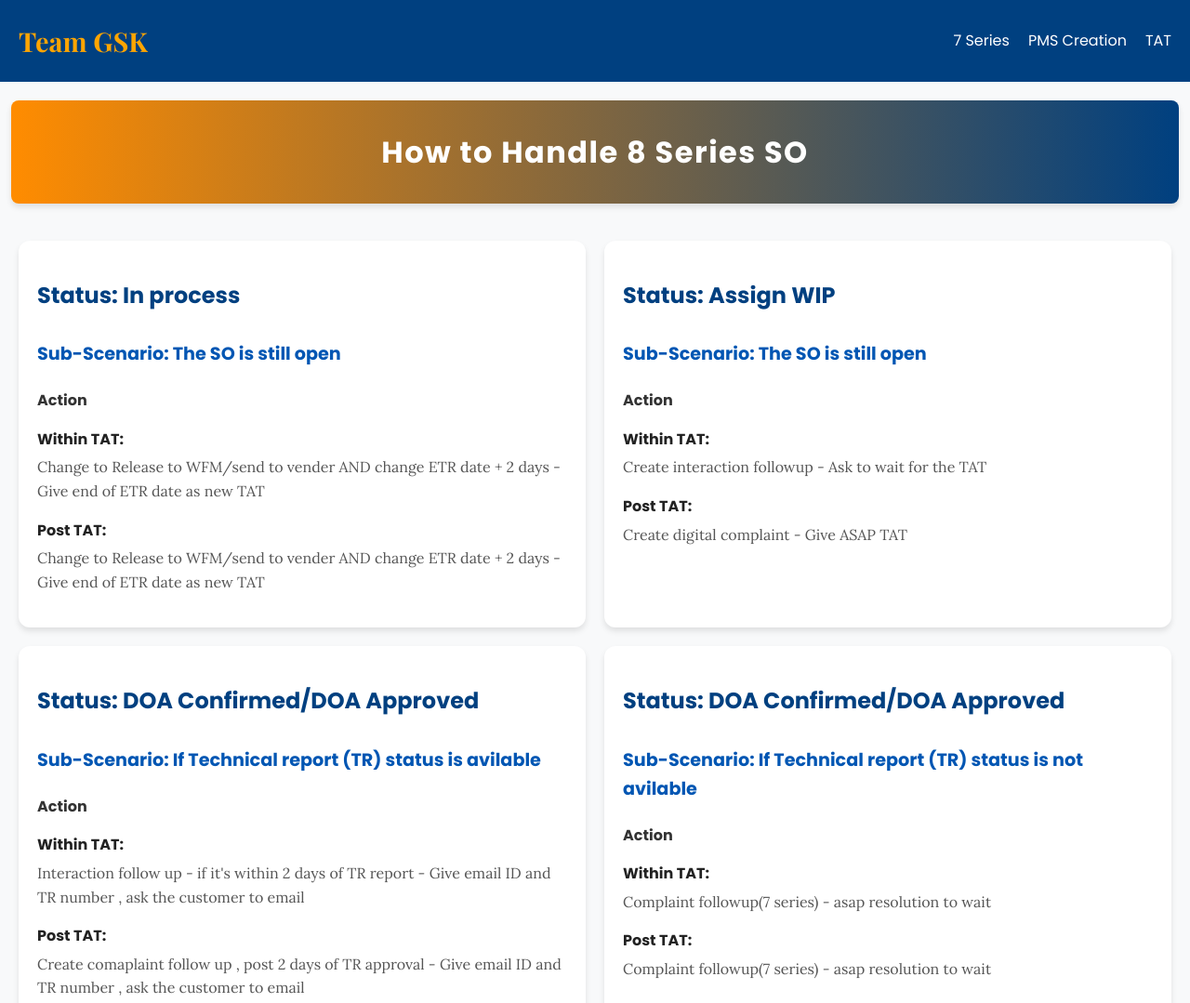
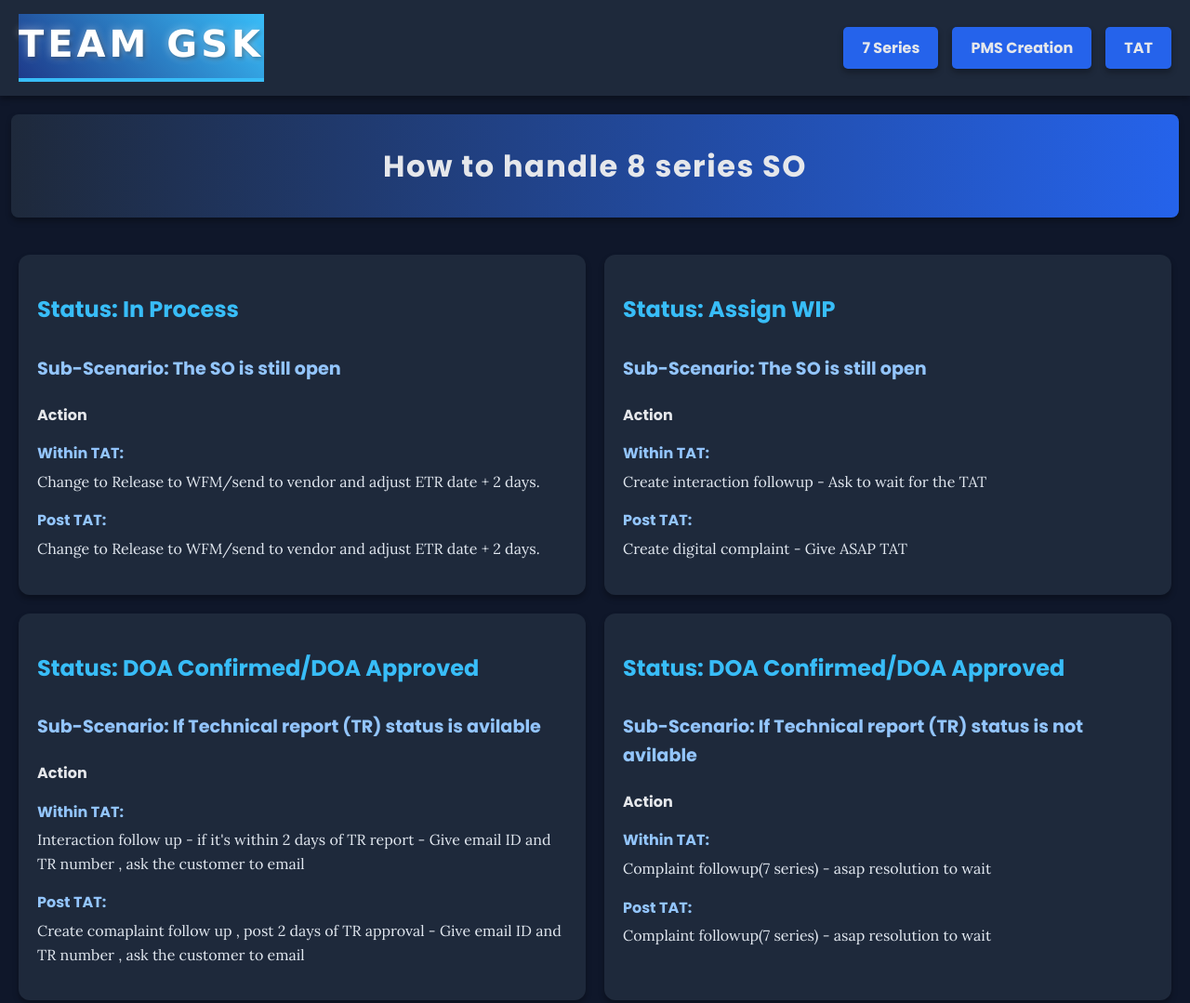
Before and after one commit to 7thSence/TEAM-GSK, a plain HTML site: page index.html in a window 1280 px wide. Shown: the top 1079 px of the page at 93% size. Drawn offline with nearby package versions, Linux system fonts and the light colour scheme.

Commit message:
index.html

```diff
--- a/index.html
+++ b/index.html
@@ -1,16 +1,19 @@
 <!DOCTYPE html>
 <html lang="en">
   <head>
-  <meta charset="UTF-8">
-  <meta name="viewport" content="width=device-width, initial-scale=1.0">
+    <meta charset="UTF-8" />
+    <meta name="viewport" content="width=device-width, initial-scale=1.0" />
     <title>Team GSK Process Map</title>
-  <link href="https://fonts.googleapis.com/css2?family=Lora:wght@400;600&family=Poppins:wght@400;700&family=Playfair+Display:wght@400;700&display=swap" rel="stylesheet">
+    <link
+      href="https://fonts.googleapis.com/css2?family=Lora:wght@400;600&family=Poppins:wght@400;700&family=Playfair+Display:wght@400;700&display=swap"
+      rel="stylesheet"
+    />
     <style>
       /* Global Font Styles */
       body {
         font-family: "Lora", serif;
-      background-color: #f8f9fa;
-      color: #333;
+        background-color: #0f172a; /* Deep Navy Blue */
+        color: #e5e7eb; /* Light Gray for contrast */
         line-height: 1.6;
         margin: 0;
         padding: 0;
@@ -21,34 +24,78 @@
         display: flex;
         justify-content: space-between;
         align-items: center;
-      background-color: #004080;
+        background: #1e293b; /* Dark Blue-Black */
         padding: 15px 20px;
-      color: #fff;
+        color: #e5e7eb;
+        box-shadow: 0 4px 6px rgba(0, 0, 0, 0.3);
       }
 
+      /* Elegant Rebel Logo Style */
+      /* Refined and Visible Elegant Rebel Logo */
+      /* Refined Rebel Logo with Verdana Font */
       .logo {
-      font-family: "Playfair Display", serif;
-      font-size: 1.8rem;
+        font-family: "Verdana", sans-serif; /* Using Verdana for clear, readable font */
+        font-size: 2.5rem; /* Larger size for presence */
         font-weight: bold;
-      color: #ffa500;
+        color: #ffffff; /* White text for high visibility */
+        text-transform: uppercase;
+        letter-spacing: 4px; /* Adds elegance */
+        text-shadow: 2px 2px 4px rgba(0, 0, 0, 0.3),
+          0 0 10px rgba(255, 255, 255, 0.4); /* Soft shadows for contrast */
+        padding-bottom: 5px; /* Slight padding to prevent crowding */
+        border-bottom: 4px solid #38bdf8; /* Sky Blue border for contrast */
+        background: linear-gradient(
+          45deg,
+          #1e3a8a,
+          #38bdf8
+        ); /* Gradient from dark blue to sky blue */
+        text-align: center;
+        display: inline-block;
+        transition: transform 0.3s ease-in-out, box-shadow 0.3s ease-in-out;
+      }
+
+      .logo:hover {
+        transform: translateY(-5px); /* Subtle hover effect */
+        box-shadow: 0 10px 30px rgba(0, 0, 0, 0.15); /* Enhanced shadow for hover effect */
       }
 
       .nav-links {
         list-style: none;
         display: flex;
-      gap: 20px;
+        gap: 15px;
+        margin: 0;
+        padding: 0;
       }
 
-    .nav-links li a {
-      text-decoration: none;
-      color: #fff;
+      .nav-links li {
+        margin: 0;
+        padding: 0;
+      }
+
+      .nav-button {
+        display: inline-block;
+        padding: 10px 20px;
         font-family: "Poppins", sans-serif;
         font-size: 1rem;
-      transition: color 0.3s ease;
+        font-weight: bold;
+        text-decoration: none;
+        color: #e5e7eb;
+        background: #2563eb; /* Blue */
+        border-radius: 5px;
+        box-shadow: 0 4px 6px rgba(0, 0, 0, 0.3);
+        transition: transform 0.3s ease, box-shadow 0.3s ease,
+          background 0.3s ease;
       }
 
-    .nav-links li a:hover {
-      color: #ffa500;
+      .nav-button:hover {
+        background: #1d4ed8; /* Darker Blue */
+        transform: translateY(-3px);
+        box-shadow: 0 6px 10px rgba(0, 0, 0, 0.4);
+      }
+
+      .nav-button:active {
+        transform: translateY(2px);
+        box-shadow: 0 3px 6px rgba(0, 0, 0, 0.3);
       }
 
       /* Heading Styling */
@@ -57,8 +104,12 @@
         justify-content: center;
         align-items: center;
         padding: 30px 20px;
-      background: linear-gradient(90deg, #ff8c00, #004080);
-      color: #fff;
+        background: linear-gradient(
+          90deg,
+          #1e293b,
+          #2563eb
+        ); /* Dark Blue Gradient */
+        color: #e5e7eb;
         font-family: "Poppins", sans-serif;
         font-size: 2rem;
         font-weight: bold;
@@ -66,7 +117,7 @@
         margin: 20px auto;
         max-width: 95%;
         text-align: center;
-      box-shadow: 0 4px 6px rgba(0, 0, 0, 0.1);
+        box-shadow: 0 4px 6px rgba(0, 0, 0, 0.3);
         letter-spacing: 1.5px;
       }
 
@@ -80,9 +131,9 @@
 
       /* Bento Card Styling */
       .bento-card {
-      background-color: #fff;
+        background-color: #1e293b; /* Dark Blue-Black */
         border-radius: 12px;
-      box-shadow: 0 4px 6px rgba(0, 0, 0, 0.1);
+        box-shadow: 0 4px 6px rgba(0, 0, 0, 0.3);
         padding: 20px;
         display: flex;
         flex-direction: column;
@@ -91,28 +142,28 @@
 
       .bento-card:hover {
         transform: translateY(-5px);
-      box-shadow: 0 6px 12px rgba(0, 0, 0, 0.15);
+        box-shadow: 0 6px 12px rgba(0, 0, 0, 0.4);
       }
 
       .bento-card h2 {
         font-family: "Poppins", sans-serif;
         font-size: 1.5rem;
         font-weight: 700;
-      color: #004080;
+        color: #38bdf8; /* Sky Blue */
         margin-bottom: 10px;
       }
 
       .sub-scenario h3 {
         font-family: "Poppins", sans-serif;
         font-size: 1.2rem;
-      color: #0056b3;
+        color: #93c5fd; /* Light Blue */
         margin-bottom: 8px;
       }
 
       .action h4 {
         font-family: "Poppins", sans-serif;
         font-size: 1rem;
-      color: #333;
+        color: #e5e7eb;
         margin-bottom: 5px;
       }
 
@@ -128,23 +179,23 @@
       .action li strong {
         font-family: "Poppins", sans-serif;
         font-weight: 600;
-      color: #222;
+        color: #93c5fd; /* Light Blue */
       }
 
       .action li p {
         font-family: "Lora", serif;
         margin-top: 5px;
-      color: #555;
+        color: #e2e8f0; /* Light Gray Text */
       }
 
       /* Footer Styling */
       footer {
         text-align: center;
         padding: 20px;
-      background-color: #f1f1f1;
+        background-color: #1e293b; /* Dark Blue */
         font-family: "Poppins", sans-serif;
         font-size: 0.9rem;
-      color: #666;
+        color: #e5e7eb;
       }
 
       /* Responsive Design */
@@ -203,31 +254,42 @@
       <nav class="navbar">
         <div class="logo">Team GSK</div>
         <ul class="nav-links">
-        <li><a href="#">7 Series</a></li>
-        <li><a href="#">PMS Creation</a></li>
-        <li><a href="tat.html">TAT</a></li>
+          <li><a href="7-series.html" class="nav-button">7 Series</a></li>
+          <li>
+            <a href="pms-creation.html" class="nav-button">PMS Creation</a>
+          </li>
+          <li><a href="tat.html" class="nav-button">TAT</a></li>
         </ul>
       </nav>
     </header>
 
     <!-- Heading Section -->
-  <div class="heading">How to Handle 8 Series SO</div>
+    <div class="heading">How to handle 8 series SO</div>
 
     <!-- Main Content -->
     <main class="process-map">
-    <!-- All 10 Cards -->
+      <!-- Repeat All 10 Cards -->
       <div class="bento-card">
-      <h2>Status: In process </h2>
+        <h2>Status: In Process</h2>
         <div class="sub-scenario">
           <h3>Sub-Scenario: The SO is still open</h3>
           <div class="action">
             <h4>Action</h4>
             <ul>
-            <li><strong>Within TAT:</strong><p>Change to Release to WFM/send to vender AND change ETR date + 2 days
- - Give end of ETR date as new TAT
-</p></li>
-            <li><strong>Post TAT:</strong><p>Change to Release to WFM/send to vender AND change ETR date + 2 days
- - Give end of ETR date as new TAT</p></li>
+              <li>
+                <strong>Within TAT:</strong>
+                <p>
+                  Change to Release to WFM/send to vendor and adjust ETR date +
+                  2 days.
+                </p>
+              </li>
+              <li>
+                <strong>Post TAT:</strong>
+                <p>
+                  Change to Release to WFM/send to vendor and adjust ETR date +
+                  2 days.
+                </p>
+              </li>
             </ul>
           </div>
         </div>
```
Lines whose indentation alone changed are shown as unchanged.
